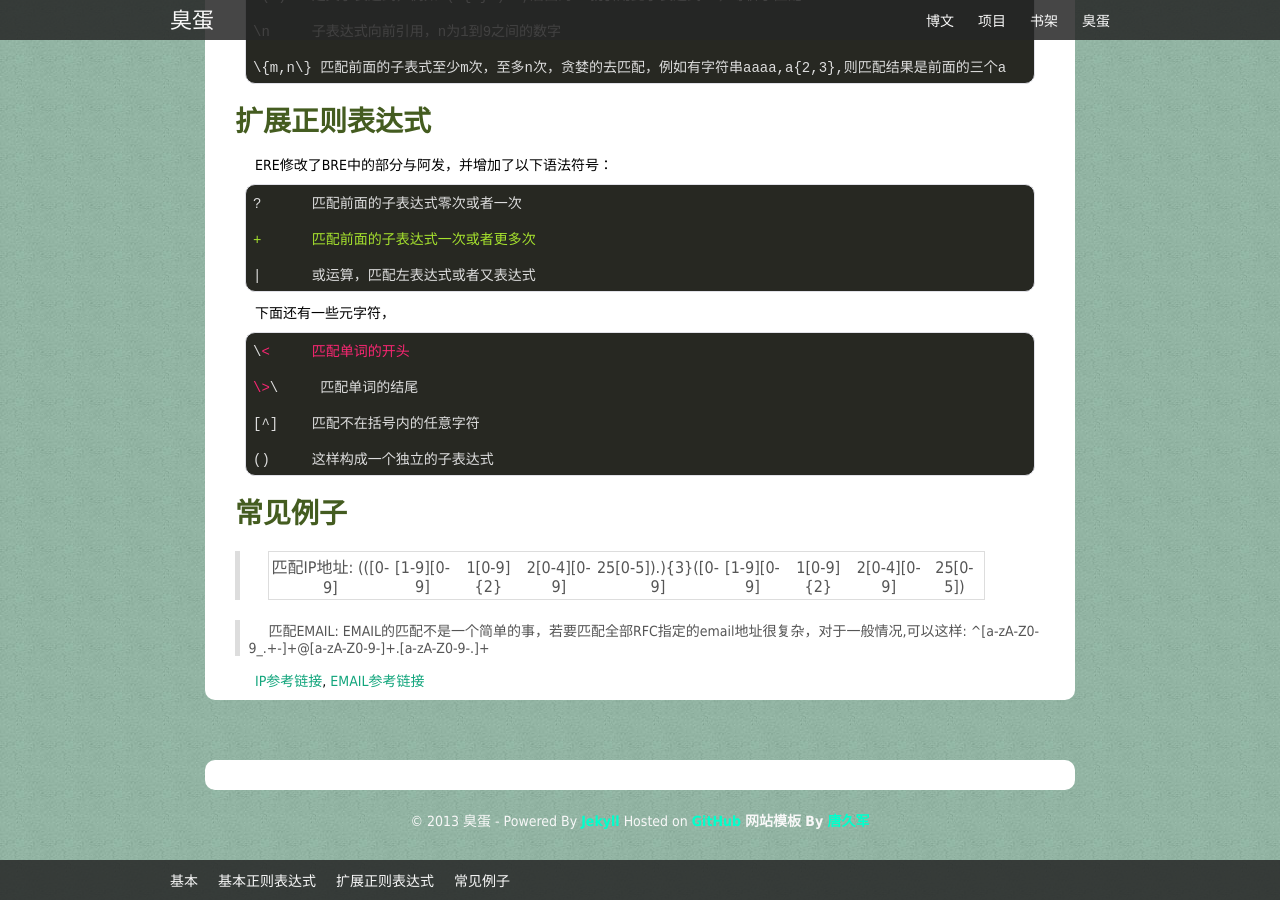
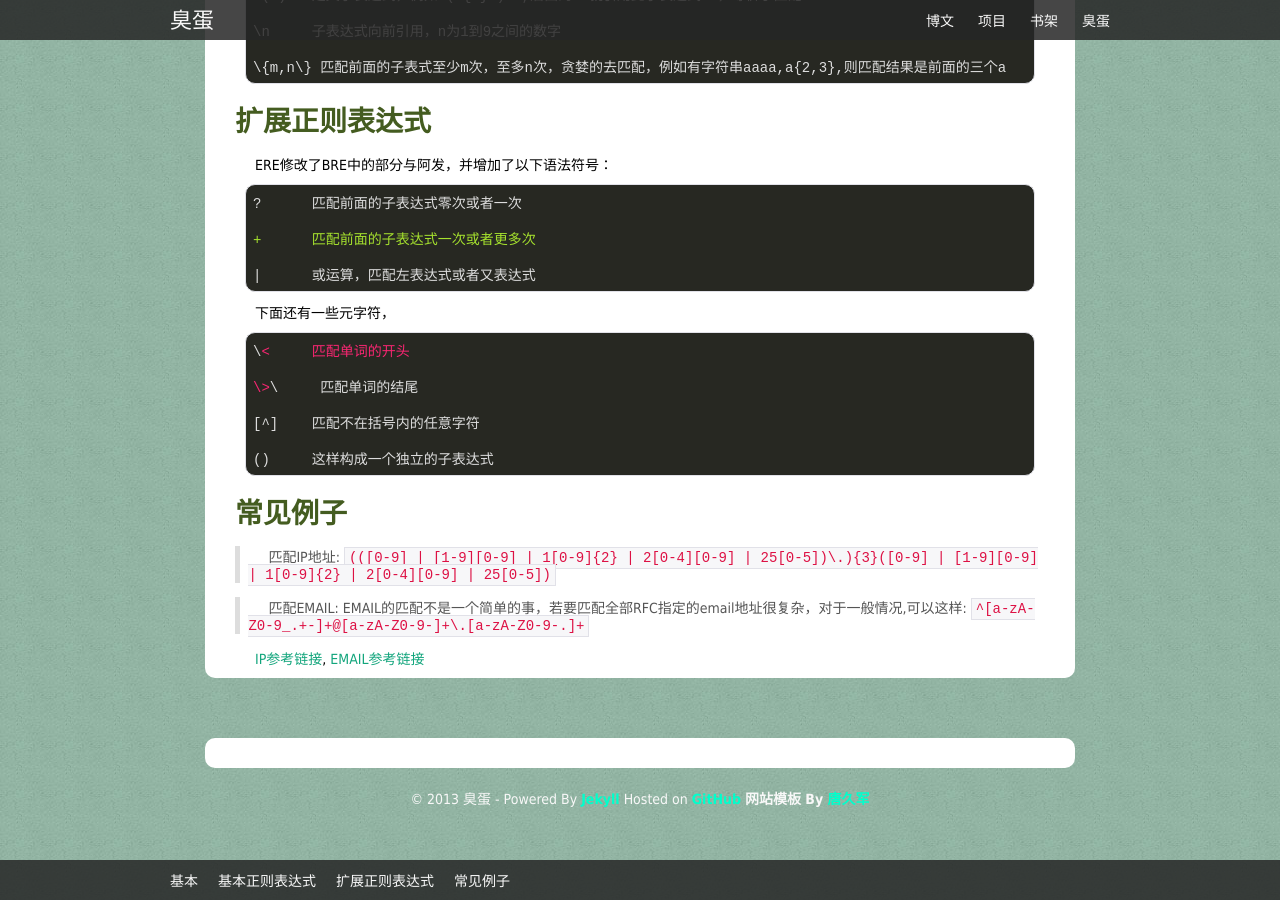
Before and after one commit to liuan/blog, a Jekyll site: the page built from _posts/2013-7-29-正则表达式.md, in a window 1280 px wide and 900 px high, scrolled down 2976 px. Built offline with Jekyll 4.4.1, drawn with Linux system fonts in a browser that asks for light colours; comment, search, counter and statistics services are not loaded.

Commit message:
regular expression

```diff
--- a/_posts/2013-7-29-正则表达式.md
+++ b/_posts/2013-7-29-正则表达式.md
@@ -64,8 +64,8 @@ ERE修改了BRE中的部分与阿发，并增加了以下语法符号：
 
 ### 常见例子
 
-> 匹配IP地址: (([0-9] | [1-9][0-9] | 1[0-9]{2} | 2[0-4][0-9] | 25[0-5])\.){3}([0-9] | [1-9][0-9] | 1[0-9]{2} | 2[0-4][0-9] | 25[0-5])
+> 匹配IP地址: `(([0-9] | [1-9][0-9] | 1[0-9]{2} | 2[0-4][0-9] | 25[0-5])\.){3}([0-9] | [1-9][0-9] | 1[0-9]{2} | 2[0-4][0-9] | 25[0-5])`
 
-> 匹配EMAIL: EMAIL的匹配不是一个简单的事，若要匹配全部RFC指定的email地址很复杂，对于一般情况,可以这样: ^[a-zA-Z0-9_.+-]+@[a-zA-Z0-9-]+\.[a-zA-Z0-9-.]+
+> 匹配EMAIL: EMAIL的匹配不是一个简单的事，若要匹配全部RFC指定的email地址很复杂，对于一般情况,可以这样: `^[a-zA-Z0-9_.+-]+@[a-zA-Z0-9-]+\.[a-zA-Z0-9-.]+`
 
 [IP参考链接](http://stackoverflow.com/questions/106179/regular-expression-to-match-hostname-or-ip-address), [EMAIL参考链接](http://stackoverflow.com/questions/201323/using-a-regular-expression-to-validate-an-email-address)
```
